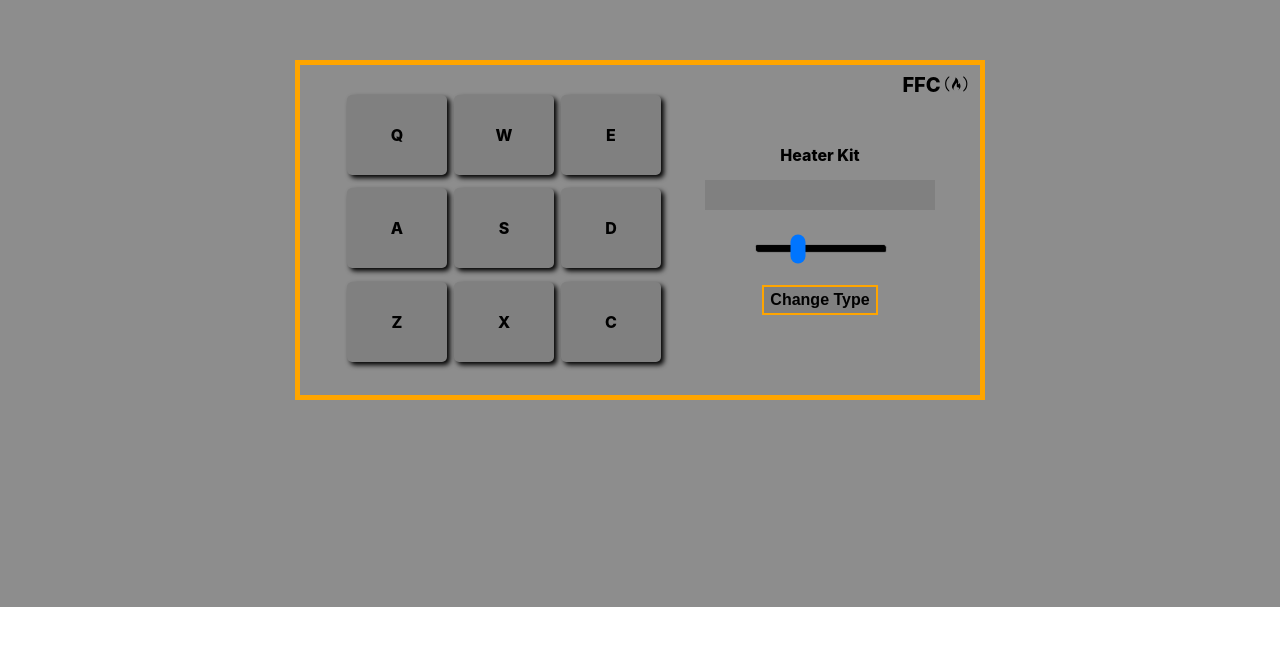
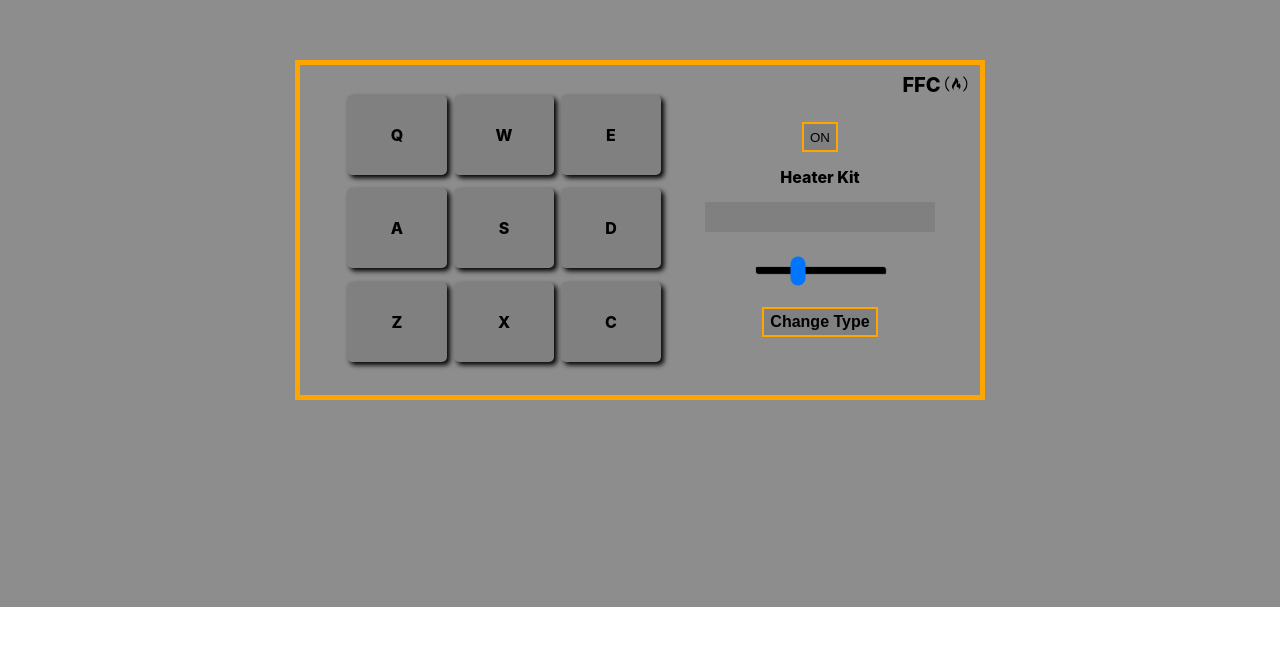
Before and after one commit to YESENIA2012/drum-machine, a React (Create React App) app: page / in a window 1280 px wide. Shown: the part 148-794 px from the top of the page. Built offline with nearby package versions, Linux system fonts and the light colour scheme.

Commit message:
implemented button for  on or off the instrument

```diff
--- a/src/appContainer.js
+++ b/src/appContainer.js
@@ -9,6 +9,7 @@ class AppContainer extends React.Component {
       instrumentType: true,
       soundVolume: 0.3,
       urlToPlay: '',
+      buttonOnOrOff: true,
     };
 
     this.handleInstrumentTypeClick = this.handleInstrumentTypeClick.bind(this);
@@ -16,6 +17,13 @@ class AppContainer extends React.Component {
     this.playSound = this.playSound.bind(this);
     this.onChangeVolume = this.onChangeVolume.bind(this);
     this.handleKeyPress = this.handleKeyPress.bind(this);
+    this.powerButton = this.powerButton.bind(this);
+  }
+
+  powerButton() {
+    this.setState({
+      buttonOnOrOff: !this.state.buttonOnOrOff,
+    });
   }
 
   handleInstrumentTypeClick() {
@@ -44,8 +52,11 @@ class AppContainer extends React.Component {
         ? elementClicked.soundBankUrl
         : elementClicked.soundPainoUrl
     );
-    sound.play();
-    sound.volume = soundVolume;
+
+    if (this.state.buttonOnOrOff) {
+      sound.play();
+      sound.volume = soundVolume;
+    }
 
     this.setState({
       urlToPlay: elementClicked,
@@ -59,7 +70,15 @@ class AppContainer extends React.Component {
   }
 
   componentDidMount() {
-    document.addEventListener('keydown', this.handleKeyPress, true);
+    document.addEventListener('keydown', this.handleKeyPress);
+  }
+
+  componentDidUpdate() {
+    if (this.state.buttonOnOrOff) {
+      document.addEventListener('keydown', this.handleKeyPress);
+    } else {
+      document.removeEventListener('keydown', this.handleKeyPress);
+    }
   }
 
   handleKeyPress(e) {
@@ -86,8 +105,13 @@ class AppContainer extends React.Component {
   }
 
   render() {
-    const { instrumentType, buttonClicked, soundVolume, urlToPlay } =
-      this.state;
+    const {
+      instrumentType,
+      buttonClicked,
+      soundVolume,
+      urlToPlay,
+      buttonOnOrOff,
+    } = this.state;
 
     return (
       <div className="component-container">
@@ -99,6 +123,8 @@ class AppContainer extends React.Component {
           urlToPlay={urlToPlay}
           onChangeVolume={this.onChangeVolume}
           soundVolume={soundVolume}
+          powerButton={this.powerButton}
+          buttonOnOrOff={buttonOnOrOff}
         />
       </div>
     );
--- a/src/index.css
+++ b/src/index.css
@@ -85,10 +85,18 @@ code {
   font-weight: 800;
 }
 
-.button{
+.buttonOnOrOff{
+  margin-bottom: 15px;
+}
+
+.button, .buttonOnOrOff{
   height: 30px;
   background-color: gray;
   border: 2px solid orange;
+}
+
+.buttonOnOrOff:hover{
+  cursor: pointer;
 }
 
 .button:hover{
--- a/src/pianoKit.js
+++ b/src/pianoKit.js
@@ -1,6 +1,7 @@
 import instrumentsData from './utils';
 import { FontAwesomeIcon } from '@fortawesome/react-fontawesome';
 import { faFreeCodeCamp } from '@fortawesome/free-brands-svg-icons';
+import React from 'react';
 
 const PianoMoodContainer = (props) => {
   const {
@@ -10,6 +11,8 @@ const PianoMoodContainer = (props) => {
     handleButtonClick,
     onChangeVolume,
     soundVolume,
+    powerButton,
+    buttonOnOrOff,
   } = props;
 
   function drawMusicalBoard() {
@@ -30,9 +33,13 @@ const PianoMoodContainer = (props) => {
 
   const item = drawMusicalBoard();
 
-  let title = '';
+  let stateInstrument = null;
+  let title = null;
   let nameSound = null;
-  if (instrumentType) {
+
+  if (!buttonOnOrOff) {
+    nameSound = null;
+  } else if (instrumentType) {
     title = 'Heater Kit';
     nameSound = urlToPlay.nameSoundBank;
   } else {
@@ -40,10 +47,19 @@ const PianoMoodContainer = (props) => {
     nameSound = urlToPlay.nameSoundPiano;
   }
 
+  if (buttonOnOrOff) {
+    stateInstrument = 'ON';
+  } else {
+    stateInstrument = 'OFF';
+  }
+
   return (
     <div className="elements-container">
       <div className="items-container">{item}</div>
       <div className="container-button-and-title">
+        <button className="buttonOnOrOff" onClick={powerButton}>
+          {stateInstrument}
+        </button>
         <div className="icon-container">
           FFC <FontAwesomeIcon icon={faFreeCodeCamp} />{' '}
         </div>
```
